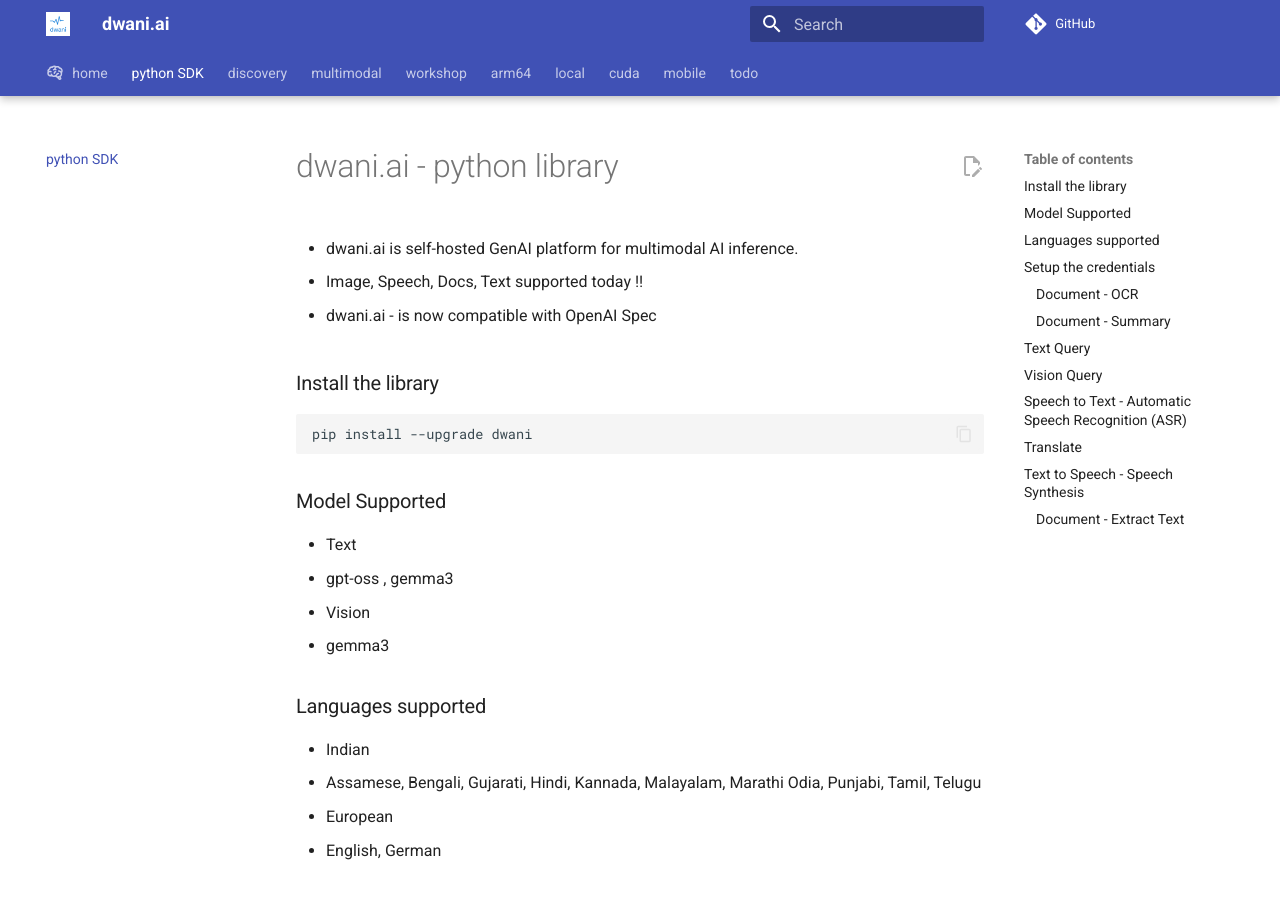
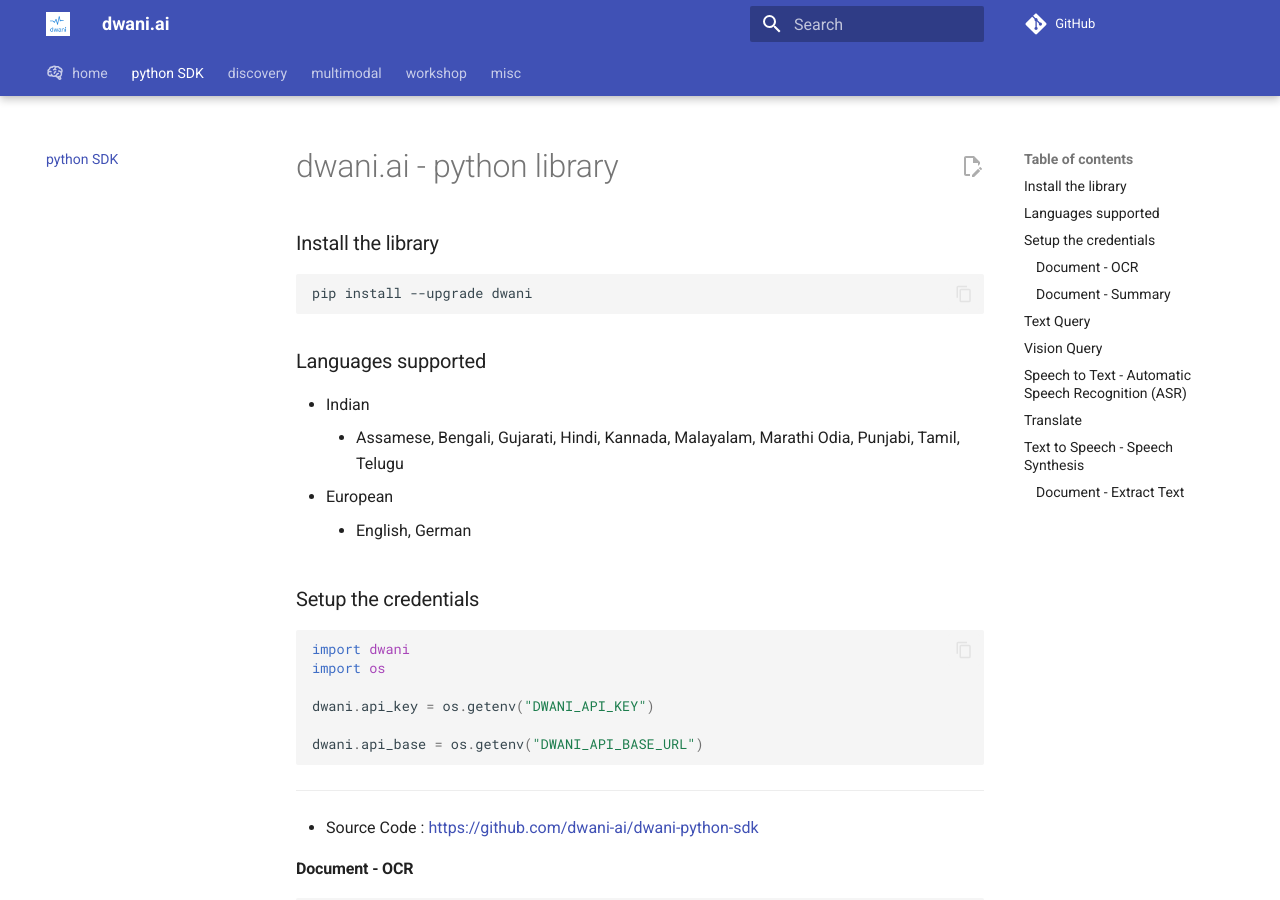
Before and after one commit to dwani-ai/docs, an MkDocs documentation site: the page built from docs/python-sdk.md, in a window 1280 px wide and 900 px high. Built offline with MkDocs 1.6.1 and Material for MkDocs 9.7.7, drawn with Linux system fonts in a browser that asks for light colours; comment, search, counter and statistics services are not loaded.

Commit message:
update-docs-for sdk

````diff
--- a/docs/python-sdk.md
+++ b/docs/python-sdk.md
@@ -1,27 +1,15 @@
 # dwani.ai - python library
-
-- dwani.ai is self-hosted GenAI platform for multimodal AI inference.
-
-- Image, Speech, Docs, Text supported today !!
-
-- dwani.ai - is now compatible with OpenAI Spec
 
 ### Install the library
 ```bash
 pip install --upgrade dwani
 ```
 
-### Model Supported
-- Text
-  - gpt-oss , gemma3
-- Vision
-  - gemma3
-
 ### Languages supported
-- Indian
-  - Assamese, Bengali, Gujarati, Hindi, Kannada, Malayalam, Marathi Odia, Punjabi, Tamil, Telugu
-- European
-  - English, German
+  - Indian
+    - Assamese, Bengali, Gujarati, Hindi, Kannada, Malayalam, Marathi Odia, Punjabi, Tamil, Telugu
+  - European
+    - English, German
 
 ### Setup the credentials
 ```python
@@ -32,7 +20,6 @@ dwani.api_key = os.getenv("DWANI_API_KEY")
 
 dwani.api_base = os.getenv("DWANI_API_BASE_URL")
 ```
-
 
 ---
 
@@ -126,31 +113,3 @@ print(result)
 ```json
 {'pages': [{'processed_page': 1, 'page_content': ' a plain text representation of the document', 'translated_content': 'ಡಾಕ್ಯುಮೆಂಟ್ನ ಸರಳ ಪಠ್ಯ ಪ್ರಾತಿನಿಧ್ಯವನ್ನು ಇಲ್ಲಿ ನೀಡಲಾಗಿದೆ, ಅದನ್ನು ಸ್ವಾಭಾವಿಕವಾಗಿ ಓದುವಂತೆಃ'}]}
 ```
-
-- Website -> [dwani.ai](https://dwani.ai)
-
-
-<!--
-## local development
-pip install -e .
-
-
-pip install twine build
-rm -rf dist/
-python -m build
-
-python -m twine upload dist/*
-
--->
-
-<!--
-Without Batch
-2025-07-14 13:39:50,330 - dwani_api - INFO - Request to /indic-summarize-pdf-all took 245.381 seconds
-INFO:dwani_api:Request to /indic-summarize-pdf-all took 245.381 seconds
-
-With Batch
-
-vllm serve google/gemma-3-4b-it --served-model-name gemma3 --host 0.0.0.0 --port 9000 --gpu-memory-utilization 0.8 --tensor-parallel-size 1 --max-model-len 65536     --dtype bfloat16
-
-
--->
--- a/mkdocs.yml
+++ b/mkdocs.yml
@@ -55,23 +55,25 @@ nav:
       - ASR Server: multimodal/asr_server.md
   - workshop:
       - readme : workshop/index.md
-  - arm64:
-      - readme : arm64/README.md
-      - vLLM wheel : arm64/vllm-setup.md
-      - vLLM docker build : arm64/vllm_docker_build.md
-      - xfomers : arm64/xfomers.md
-      - flashinfer : arm64/flashinfer.md
-      - torch: arm64/torch_2_8.md
-  - local:
-      - readme : local/index.md
-      - llama.cpp : local/llama-cpp.md
-      - moondream : local/moondream.md
-  - cuda :
-      - readme : cuda/index.md
-      - cuda driver : cuda/cuda_12_9-setup.md
-      - cuda docker : cuda/cuda_docker.md
-  - mobile :
-      - readme : mobile/index.md
-      - android : mobile/android-app.md
-  - todo:
-      - arm64 upgrade : todo/todo_arm_64_arm64-gpu-tools.md
+  - misc:
+    - readme : misc/index.md
+    - arm64:
+        - readme : arm64/README.md
+        - vLLM wheel : arm64/vllm-setup.md
+        - vLLM docker build : arm64/vllm_docker_build.md
+        - xfomers : arm64/xfomers.md
+        - flashinfer : arm64/flashinfer.md
+        - torch: arm64/torch_2_8.md
+    - local:
+        - readme : local/index.md
+        - llama.cpp : local/llama-cpp.md
+        - moondream : local/moondream.md
+    - cuda :
+        - readme : cuda/index.md
+        - cuda driver : cuda/cuda_12_9-setup.md
+        - cuda docker : cuda/cuda_docker.md
+    - mobile :
+        - readme : mobile/index.md
+        - android : mobile/android-app.md
+    - todo:
+        - arm64 upgrade : todo/todo_arm_64_arm64-gpu-tools.md
````
Also changed, not shown: docs/misc/index.md (added, +23 -0 lines).
